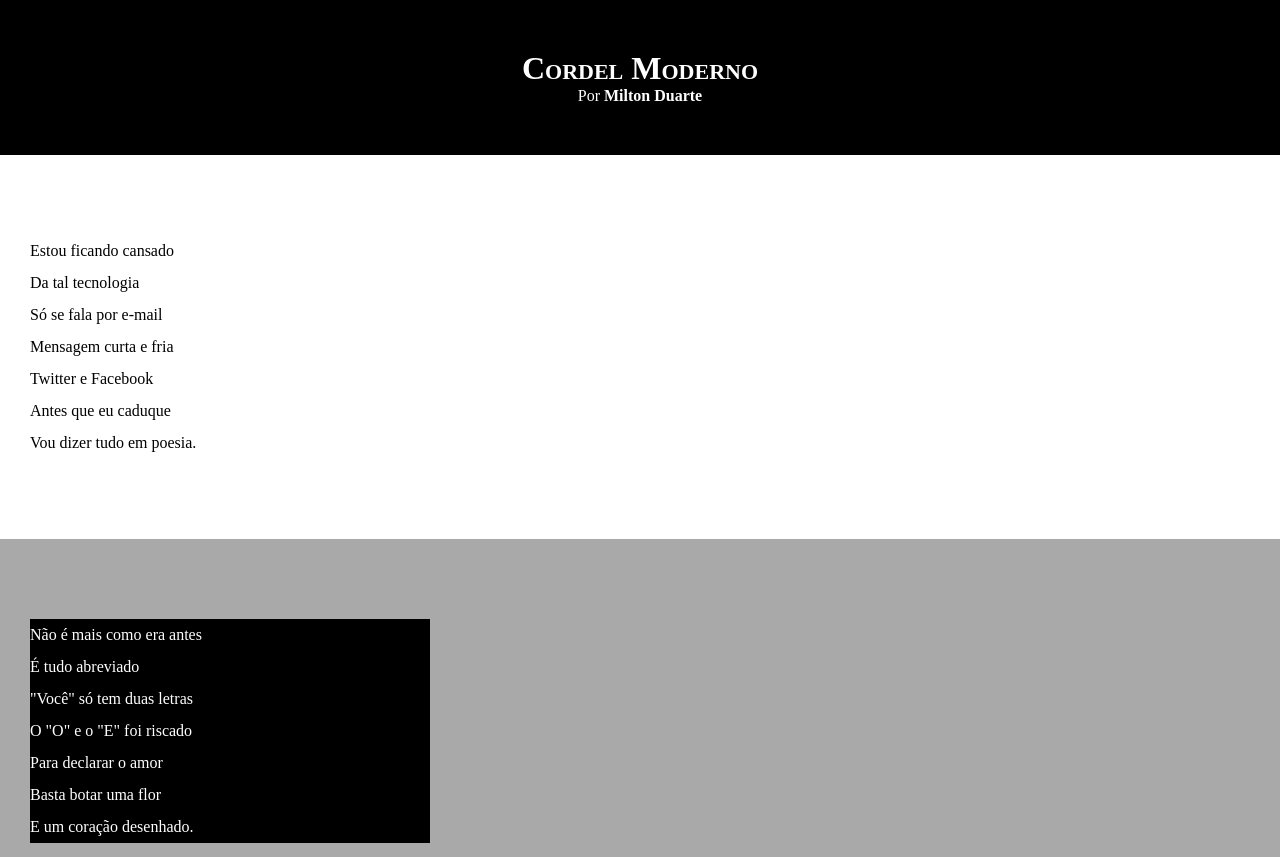
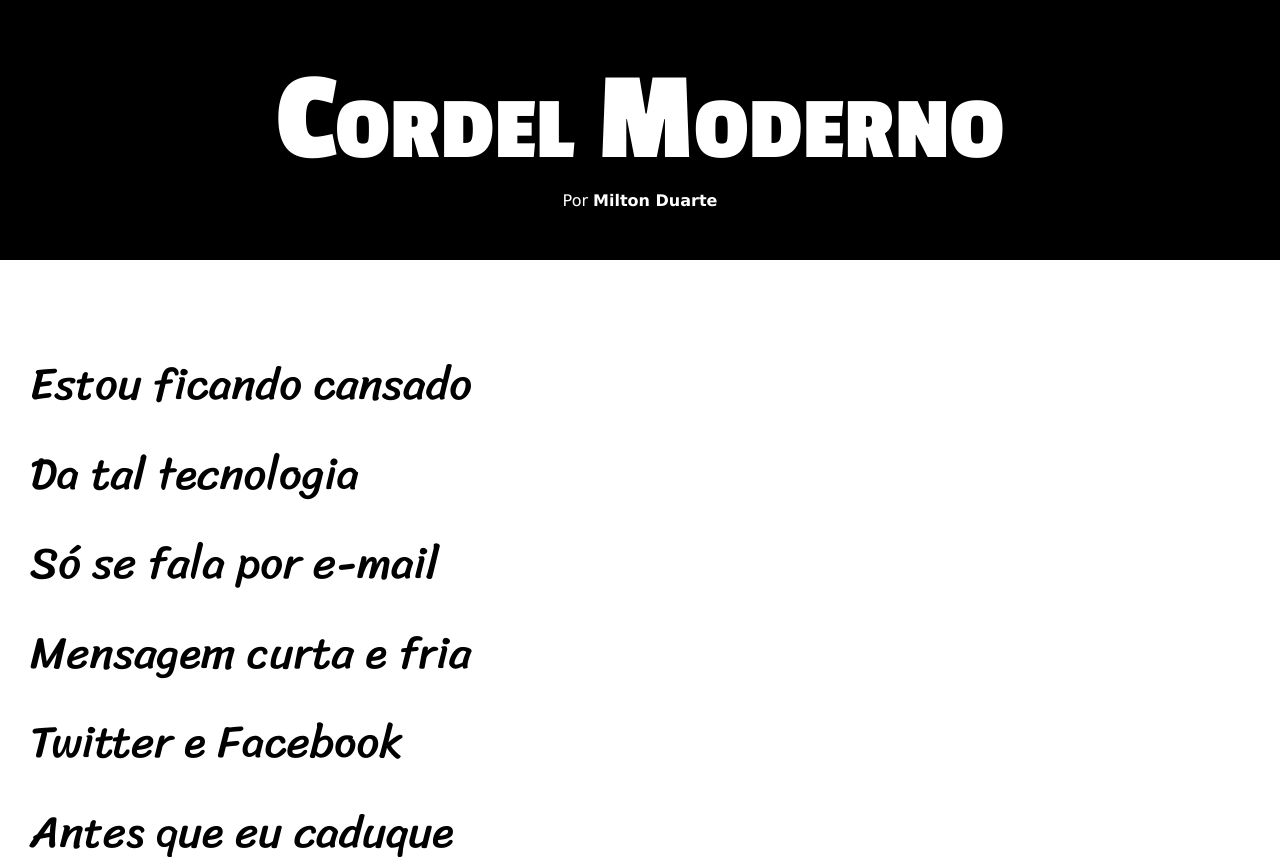
Before and after one commit to ElHanzooo/HTML-CSS, a plain HTML site: page Desafios/d012/index.html in a window 1280 px wide. Shown: the top 857 px of the page. Drawn offline with Linux system fonts and the light colour scheme.

Commit message:
atualização dos estilos desafio 12

```diff
--- a/Desafios/d012/estilo/style.css
+++ b/Desafios/d012/estilo/style.css
@@ -1,12 +1,23 @@
 @charset "UTF-8";
 
+@import url('https://fonts.googleapis.com/css2?family=Passion+One:wght@400;700;900&display=swap');
+@import url('https://fonts.googleapis.com/css2?family=Sriracha&display=swap');
+
+:root {
+    --fonte1: Verdana, Geneva, Tahoma, sans-serif;
+    --fonte2: "Passion One", sans-serif;
+    --fonte3: "Sriracha", cursive;
+}
+
 * {
+    font-size: 1em;
     margin: 0px;
     padding: 0px;
 }
 
 html, body {
     background-color: darkgray;
+    font-family: var(--fonte1);
     min-height: 100%;
 }
 
@@ -17,6 +28,8 @@
 }
 
 header > h1 {
+    font-family: var(--fonte2);
+    font-size: 10vw;
     font-variant: small-caps;
     padding-top: 50px;
 }
@@ -36,6 +49,8 @@
 }
 
 section {
+    font-family: var(--fonte3);
+    font-size: 3.5vw;
     line-height: 2em;
     padding-bottom: 10vh;
     padding-left: 30px;
@@ -54,6 +69,8 @@
 
 section.imagem > p {
     background-color: black;
+    display: inline-block;
+    padding: 5px;
     width: 400px;
 }
 
```
